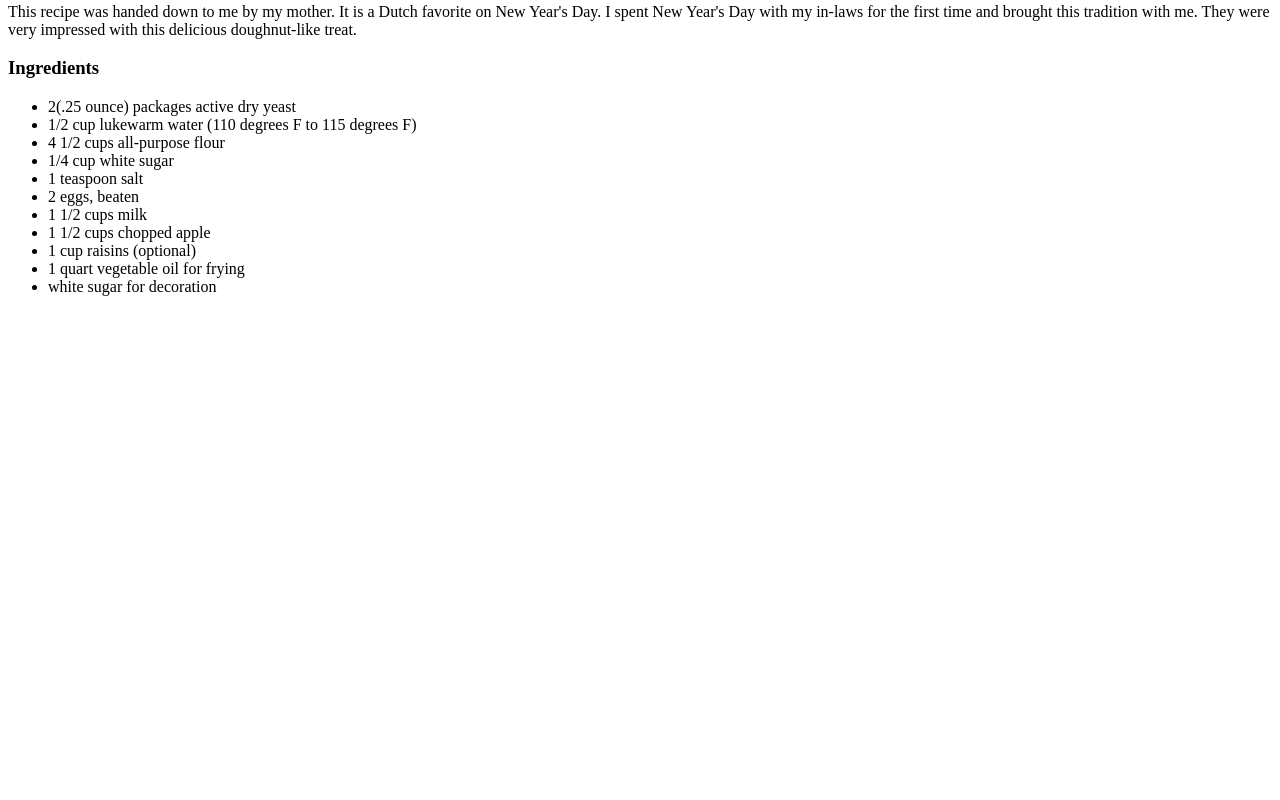
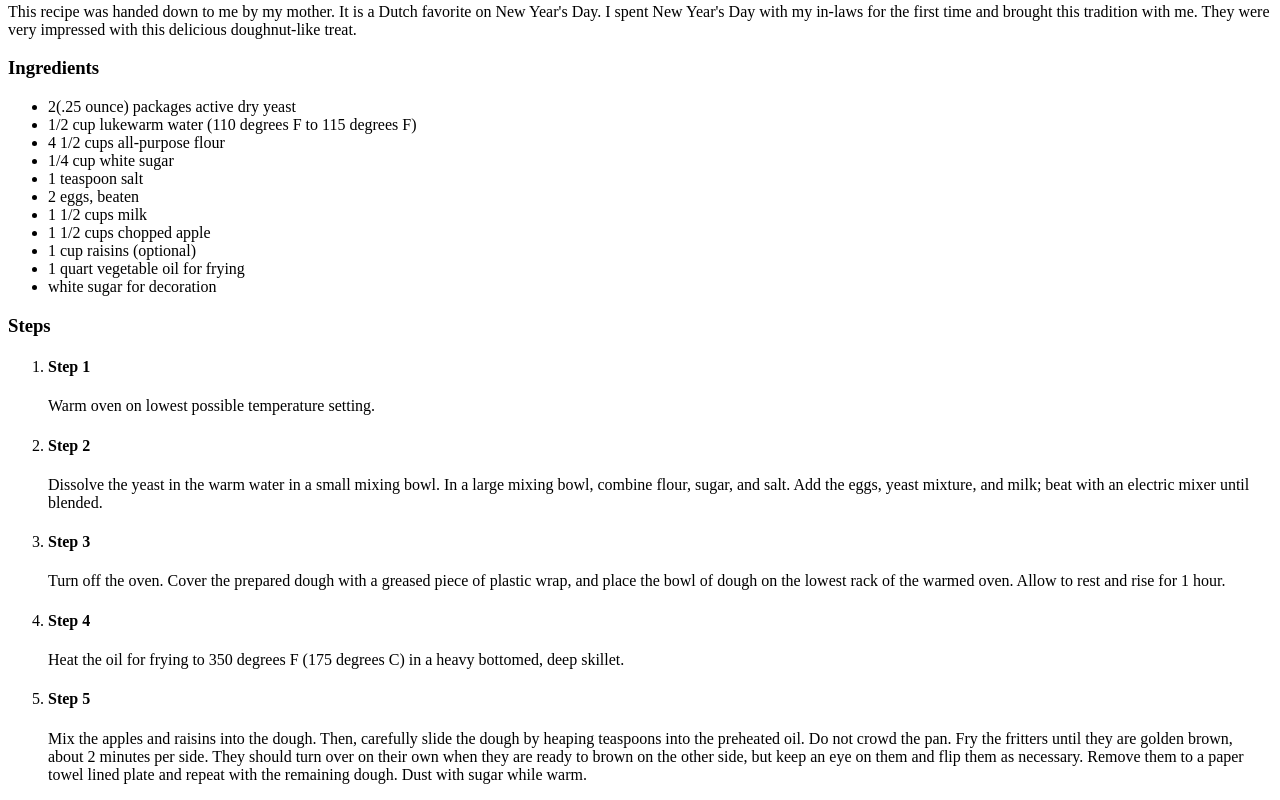
Before and after one commit to Bcastro11/odin-recipes, a plain HTML site: page recipes/olie-bollen.html in a window 1280 px wide. Shown: the part 788-1588 px from the top of the page. Before the commit the page ends 1100 px from the top, so only its background shows below. Drawn offline with Linux system fonts and the light colour scheme.

Commit message:
In olie-bollen.html a steps ordered list has been added

```diff
--- a/recipes/olie-bollen.html
+++ b/recipes/olie-bollen.html
@@ -30,5 +30,28 @@
             <li>1 quart vegetable oil for frying</li>
             <li>white sugar for decoration</li>
         </ul>
+        <h3>Steps</h3>
+        <ol>
+            <li><h4>Step 1</h4>
+            Warm oven on lowest possible temperature setting.</li>
+            <li><h4>Step 2</h4>
+            Dissolve the yeast in the warm water in a small mixing bowl. In a large
+            mixing bowl, combine flour, sugar, and salt. Add the eggs, yeast mixture, and milk;
+            beat with an electric mixer until blended.</li>
+            <li><h4>Step 3</h4>
+            Turn off the oven. Cover the prepared dough with a greased piece of plastic
+            wrap, and place the bowl of dough on the lowest rack of the warmed oven. Allow
+            to rest and rise for 1 hour.</li>
+            <li><h4>Step 4</h4>
+            Heat the oil for frying to 350 degrees F (175 degrees C) in a heavy bottomed, deep
+            skillet.</li>
+            <li><h4>Step 5</h4>
+            Mix the apples and raisins into the dough. Then, carefully slide the dough by heaping
+            teaspoons into the preheated oil. Do not crowd the pan. Fry the fritters until they
+            are golden brown, about 2 minutes per side. They should turn over on their own when
+            they are ready to brown on the other side, but keep an eye on them and flip them as
+            necessary. Remove them to a paper towel lined plate and repeat with the remaining dough.
+            Dust with sugar while warm.</li>
+        </ol>
     </body>
 </html>
```
